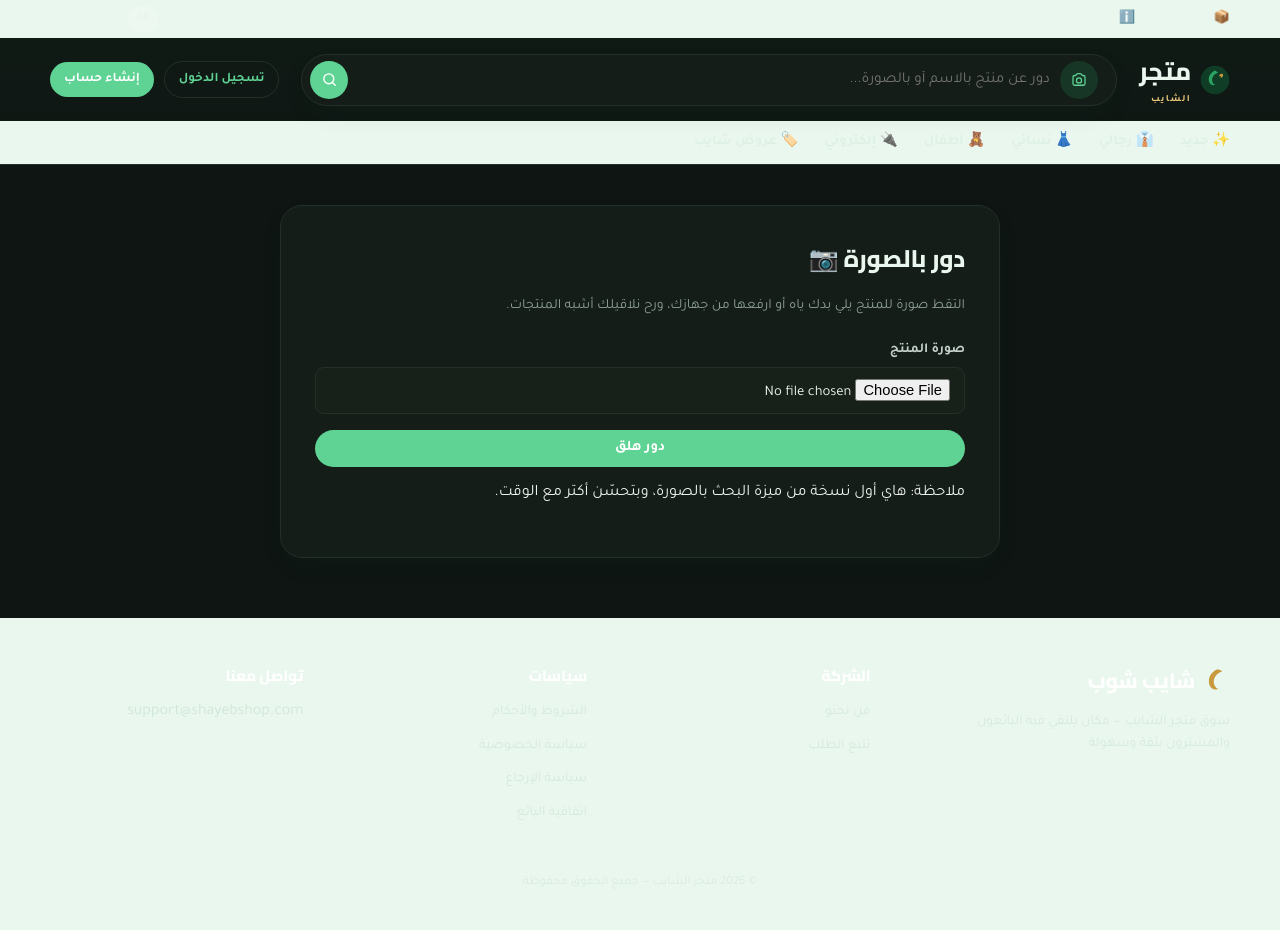
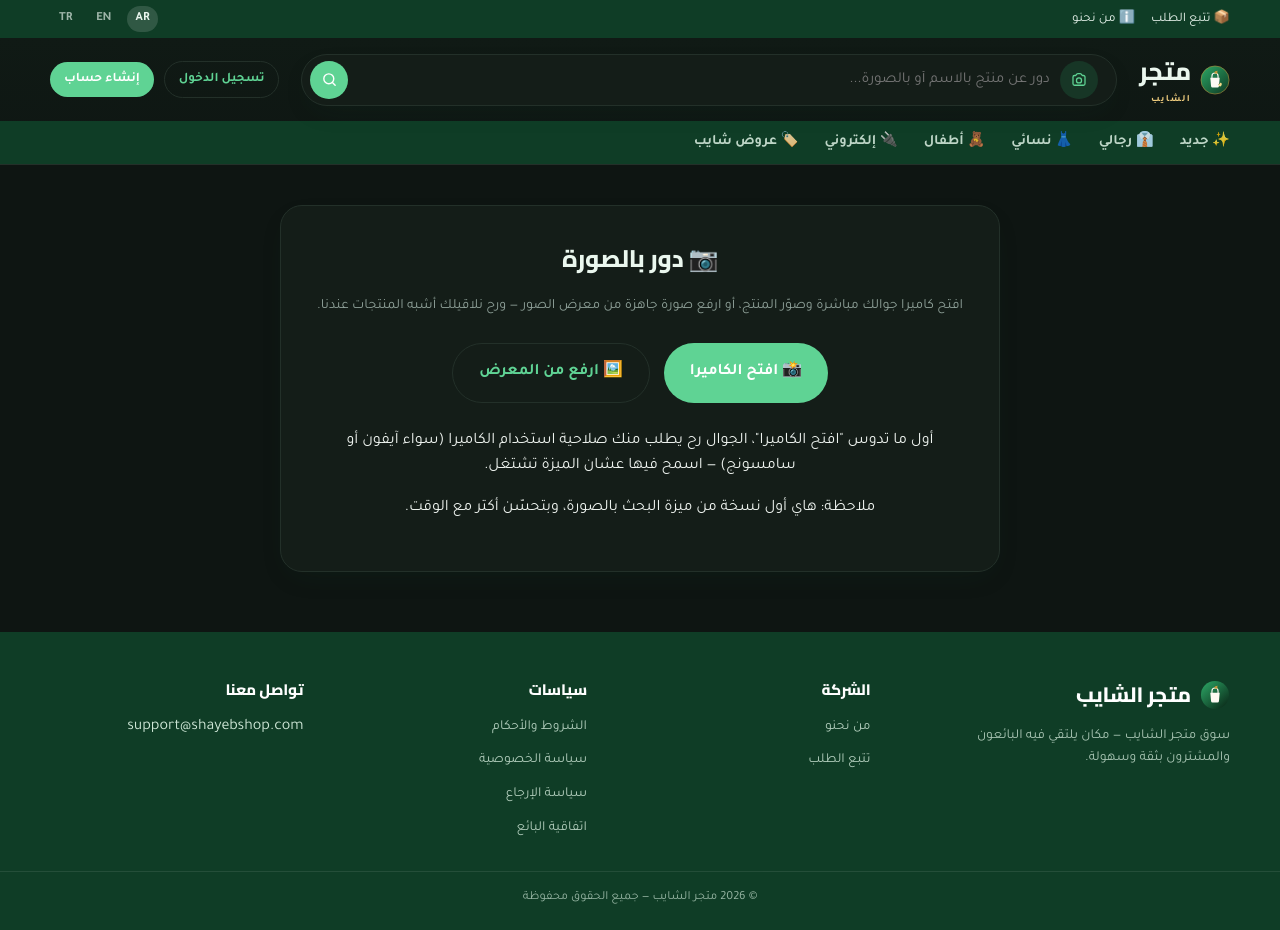
Before and after one commit to yunus-hussein-1/shop1, a Flask app: page /search/by-image in a window 1280 px wide. Before the commit the page ends 888 px from the top, so only its background shows below. Run offline with Flask 3, Linux system fonts and the light colour scheme.

Commit message:
إصلاح جذري لتعارض ألوان الوضع الليلي (فوتر/شريط علوي)، شعار وصورة واجهة أحلى بكتير مع الصقر السوري، إضافة أيقونة متصفح (favicon)، تحسين صفحة البحث بالصورة بزرين واضحين (كاميرا/معرض)

```diff
--- a/static/css/style.css
+++ b/static/css/style.css
@@ -18,6 +18,7 @@
   --danger:#c1443a;
   --card-bg:#ffffff;
   --page-bg:var(--sand-050);
+  --deep-900:#0f3d26; /* أخضر غامق ثابت لا يتغيّر مع الوضع الليلي/النهاري — للخلفيات الداكنة دايماً */
   --radius-lg:22px;
   --radius-md:14px;
   --radius-sm:9px;
@@ -77,7 +78,7 @@
 
 /* ---------- Utility top bar ---------- */
 .topbar{
-  background:var(--green-900);
+  background:var(--deep-900);
   color:#eaf5ee;
   font-size:.82rem;
 }
@@ -117,7 +118,7 @@
 }
 .icon-btn:hover{background:var(--green-600); color:#fff}
 .search-form button.submit{background:var(--green-700); color:#fff}
-.search-form button.submit:hover{background:var(--green-900)}
+.search-form button.submit:hover{background:var(--deep-900)}
 
 .nav-actions{display:flex; align-items:center; gap:10px}
 .nav-actions .cart-count{
@@ -133,7 +134,7 @@
   transition:.15s; cursor:pointer;
 }
 .btn-primary{background:var(--green-700); color:#fff}
-.btn-primary:hover{background:var(--green-900)}
+.btn-primary:hover{background:var(--deep-900)}
 .btn-ghost{background:transparent; color:var(--green-800,var(--green-700)); border:1.5px solid var(--line)}
 .btn-ghost:hover{border-color:var(--green-600); color:var(--green-700)}
 .btn-gold{background:var(--gold-500); color:#fff}
@@ -143,7 +144,7 @@
 .btn-block{width:100%}
 
 /* ---------- categories strip ---------- */
-.cat-strip{background:var(--green-900)}
+.cat-strip{background:var(--deep-900)}
 .cat-strip .container{display:flex; gap:26px; overflow-x:auto; padding-top:10px; padding-bottom:10px}
 .cat-strip a{color:#dcf0e3; font-weight:700; font-size:.9rem; white-space:nowrap; opacity:.85}
 .cat-strip a:hover, .cat-strip a.active{opacity:1; color:#fff; text-decoration:underline; text-underline-offset:6px; text-decoration-color:var(--gold-500)}
@@ -173,7 +174,7 @@
   font-size:.8rem; font-weight:700; color:var(--green-800,var(--green-700)); display:inline-flex; gap:6px; align-items:center;
 }
 .hero-art{
-  aspect-ratio:1/1; border-radius:32px; background:linear-gradient(150deg,var(--green-600),var(--green-900));
+  aspect-ratio:1/1; border-radius:32px; background:linear-gradient(150deg,var(--green-600),var(--deep-900));
   display:flex; align-items:center; justify-content:center; position:relative; box-shadow:var(--shadow-soft);
 }
 .hero-art .leaf{width:44%; height:44%; opacity:.9}
@@ -207,7 +208,7 @@
 .card-product .rating{font-size:.78rem; color:var(--gold-600); font-weight:700}
 
 /* ---------- offers block ---------- */
-.offers-section{background:var(--green-900); color:#fff; border-radius:32px; margin:30px 0; padding:44px 26px}
+.offers-section{background:var(--deep-900); color:#fff; border-radius:32px; margin:30px 0; padding:44px 26px}
 .offers-section .section-head h2{color:#fff}
 .offers-section .section-head a{color:var(--gold-500)}
 .offers-section .card-product{background:var(--green-800,#154a2c); border-color:rgba(255,255,255,.12)}
@@ -245,7 +246,7 @@
 .status-processing, .status-shipped{background:#eaf1fb; color:#2b5292}
 
 /* ---------- footer ---------- */
-footer{background:var(--green-900); color:#cfe7d7; margin-top:60px; padding:46px 0 22px}
+footer{background:var(--deep-900); color:#cfe7d7; margin-top:60px; padding:46px 0 22px}
 footer .container{display:grid; grid-template-columns:1.3fr repeat(3,1fr); gap:30px}
 footer h4{color:#fff; font-size:.95rem; margin:0 0 12px}
 footer ul{list-style:none; padding:0; margin:0; display:flex; flex-direction:column; gap:8px}
@@ -266,7 +267,7 @@
   display:inline-flex; align-items:center; gap:6px; background:var(--green-700); color:#fff;
   padding:8px 16px; border-radius:999px; font-size:.82rem; font-weight:700; cursor:pointer;
 }
-.avatar-upload label.avatar-btn:hover{background:var(--green-900)}
+.avatar-upload label.avatar-btn:hover{background:var(--deep-900)}
 .avatar-upload input[type=file]{display:none}
 
 /* ---------- mobile nav ---------- */
--- a/templates/base.html
+++ b/templates/base.html
@@ -4,6 +4,9 @@
 <meta charset="UTF-8">
 <meta name="viewport" content="width=device-width, initial-scale=1.0">
 <title>{% block title %}{{ brand_name }} | SHAYEB SHOP{% endblock %}</title>
+<link rel="icon" type="image/svg+xml" href="{{ url_for('static', filename='favicon.svg') }}">
+<link rel="icon" type="image/x-icon" href="{{ url_for('static', filename='favicon.ico') }}">
+<link rel="apple-touch-icon" href="{{ url_for('static', filename='apple-touch-icon.png') }}">
 <script>
 // يحدد الوضع الليلي/النهاري قبل ما تترسم الصفحة، عشان ما يصير "ومضة" لون غلط
 (function () {
@@ -36,11 +39,24 @@
 <header class="navbar">
   <div class="container">
     <a href="{{ url_for('main.home') }}" class="brand">
-      <svg class="leaf" viewBox="0 0 44 44" fill="none" xmlns="http://www.w3.org/2000/svg">
-        <circle cx="22" cy="22" r="21" fill="#0f3d26"/>
-        <path d="M22 8c-6 3-10 8-9 15 .8 5 5 7.5 9.5 6.5-2.7-1.4-4.7-4-4.7-7.3 0-5.3 4-9.4 8.7-10.7-1.2-1.6-2.7-2.8-4.5-3.5Z" fill="#2ba363"/>
-        <!-- شاهين صغير بشكل مبسّط بجانب الشعار -->
-        <path d="M33 13c-2.2-.3-4 .6-4.9 2.3-.5 1-.3 1.8.3 1.4.9-.6 1.7-.5 2.1.2.3.6.1 1.2-.5 1.7 1.7.2 3.2-.7 3.7-2.3.4-1.2.2-2.4-.7-3.3Z" fill="#c99a3d"/>
+      <svg class="leaf" viewBox="0 0 64 64" fill="none" xmlns="http://www.w3.org/2000/svg">
+        <defs>
+          <linearGradient id="badgeGrad" x1="6" y1="4" x2="58" y2="60" gradientUnits="userSpaceOnUse">
+            <stop offset="0" stop-color="#2ba363"/>
+            <stop offset="1" stop-color="#0f3d26"/>
+          </linearGradient>
+        </defs>
+        <circle cx="32" cy="32" r="30" fill="url(#badgeGrad)"/>
+        <circle cx="32" cy="32" r="30" fill="none" stroke="#c99a3d" stroke-width="1.6" opacity=".7"/>
+        <!-- كيس تسوّق مبسّط برأس ورقة صغيرة -->
+        <path d="M22 27h20l-1.6 18.5a3 3 0 0 1-3 2.5H26.6a3 3 0 0 1-3-2.5L22 27Z" fill="#fdfaf3"/>
+        <path d="M25.5 27v-3.5a6.5 6.5 0 0 1 13 0V27" stroke="#fdfaf3" stroke-width="2.4" stroke-linecap="round"/>
+        <path d="M30 16.5c1.6-3 4.4-4.6 7.6-4.4-1 2.4-1 4.6.4 6.3-2.6.6-5.7-.1-8-1.9Z" fill="#c99a3d"/>
+        <!-- شاهين سوري مصغّر بزاوية الشارة -->
+        <g transform="translate(43,40)">
+          <path d="M0 6C-2.3 5.4-4 3.6-4 1.3c0-1 .4-1.8 1.1-1.1.7.7 1.5.9 2.2.4-.4-.9-.2-1.8.6-2.3C1.4-2.5 3 -1.6 3.4 0c.5 2.2-.8 4.4-3 5.7Z" fill="#f3d98a"/>
+          <circle cx="-3.3" cy="1" r=".55" fill="#0f3d26"/>
+        </g>
       </svg>
       <span>{{ brand_name if current_lang != 'ar' else 'متجر' }}<br>{% if current_lang == 'ar' %}<small>الشايب</small>{% else %}<small>SHAYEB&nbsp;SHOP</small>{% endif %}</span>
     </a>
@@ -102,10 +118,19 @@
   <div class="container">
     <div>
       <div class="brand" style="color:#fff; font-size:1.3rem; margin-bottom:10px">
-        <svg class="leaf" viewBox="0 0 40 40" fill="none" xmlns="http://www.w3.org/2000/svg" style="width:26px;height:26px">
-          <path d="M20 4C11 8 6 16 8 26c1.5 7 8 10 14 8-4-2-7-6-7-11 0-8 6-14 13-16-2-2-5-3-8-3Z" fill="#c99a3d"/>
+        <svg class="leaf" viewBox="0 0 64 64" fill="none" xmlns="http://www.w3.org/2000/svg" style="width:30px;height:30px">
+          <defs>
+            <linearGradient id="badgeGradFooter" x1="6" y1="4" x2="58" y2="60" gradientUnits="userSpaceOnUse">
+              <stop offset="0" stop-color="#2ba363"/>
+              <stop offset="1" stop-color="#0a2818"/>
+            </linearGradient>
+          </defs>
+          <circle cx="32" cy="32" r="30" fill="url(#badgeGradFooter)"/>
+          <path d="M22 27h20l-1.6 18.5a3 3 0 0 1-3 2.5H26.6a3 3 0 0 1-3-2.5L22 27Z" fill="#fdfaf3"/>
+          <path d="M25.5 27v-3.5a6.5 6.5 0 0 1 13 0V27" stroke="#fdfaf3" stroke-width="2.4" stroke-linecap="round"/>
+          <path d="M30 16.5c1.6-3 4.4-4.6 7.6-4.4-1 2.4-1 4.6.4 6.3-2.6.6-5.7-.1-8-1.9Z" fill="#c99a3d"/>
         </svg>
-        شايب شوب
+        {{ brand_name }}
       </div>
       <p style="opacity:.8; font-size:.86rem; max-width:34ch">سوق {{ brand_name }} — مكان يلتقي فيه البائعون والمشترون بثقة وسهولة.</p>
     </div>
--- a/templates/shop/search_by_image.html
+++ b/templates/shop/search_by_image.html
@@ -1,17 +1,28 @@
 {% extends "base.html" %}
 {% block content %}
 <div class="container">
-  <div class="form-card wide">
-    <h1>دور بالصورة 📷</h1>
-    <p class="sub">التقط صورة للمنتج يلي بدك ياه أو ارفعها من جهازك، ورح نلاقيلك أشبه المنتجات.</p>
-    <form method="post" enctype="multipart/form-data">
-      <div class="field">
-        <label>صورة المنتج</label>
-        <input type="file" name="photo" accept="image/*" capture="environment" required>
+  <div class="form-card wide" style="text-align:center">
+    <h1>📷 دور بالصورة</h1>
+    <p class="sub">افتح كاميرا جوالك مباشرة وصوّر المنتج، أو ارفع صورة جاهزة من معرض الصور — ورح نلاقيلك أشبه المنتجات عندنا.</p>
+
+    <form method="post" enctype="multipart/form-data" id="imgSearchForm">
+      <div style="display:flex; gap:14px; flex-wrap:wrap; justify-content:center; margin:26px 0">
+
+        <label for="cameraInput" class="btn btn-primary" style="padding:16px 26px; font-size:1rem; cursor:pointer">
+          📸 افتح الكاميرا
+        </label>
+        <input type="file" id="cameraInput" name="photo" accept="image/*" capture="environment" style="display:none" onchange="document.getElementById('imgSearchForm').submit()">
+
+        <label for="galleryInput" class="btn btn-ghost" style="padding:16px 26px; font-size:1rem; cursor:pointer">
+          🖼️ ارفع من المعرض
+        </label>
+        <input type="file" id="galleryInput" name="photo" accept="image/*" style="display:none" onchange="document.getElementById('imgSearchForm').submit()">
+
       </div>
-      <button type="submit" class="btn btn-primary btn-block">دور هلق</button>
     </form>
-    <p class="hint" style="margin-top:14px">ملاحظة: هاي أول نسخة من ميزة البحث بالصورة، وبتحسّن أكتر مع الوقت.</p>
+
+    <p class="hint">أول ما تدوس "افتح الكاميرا"، الجوال رح يطلب منك صلاحية استخدام الكاميرا (سواء آيفون أو سامسونج) — اسمح فيها عشان الميزة تشتغل.</p>
+    <p class="hint">ملاحظة: هاي أول نسخة من ميزة البحث بالصورة، وبتحسّن أكتر مع الوقت.</p>
   </div>
 
   {% if uploaded_path %}
```
Also changed, not shown: templates/index.html (+32 -3 lines), static/apple-touch-icon.png (added), static/favicon.ico (added), static/favicon.svg (added).
